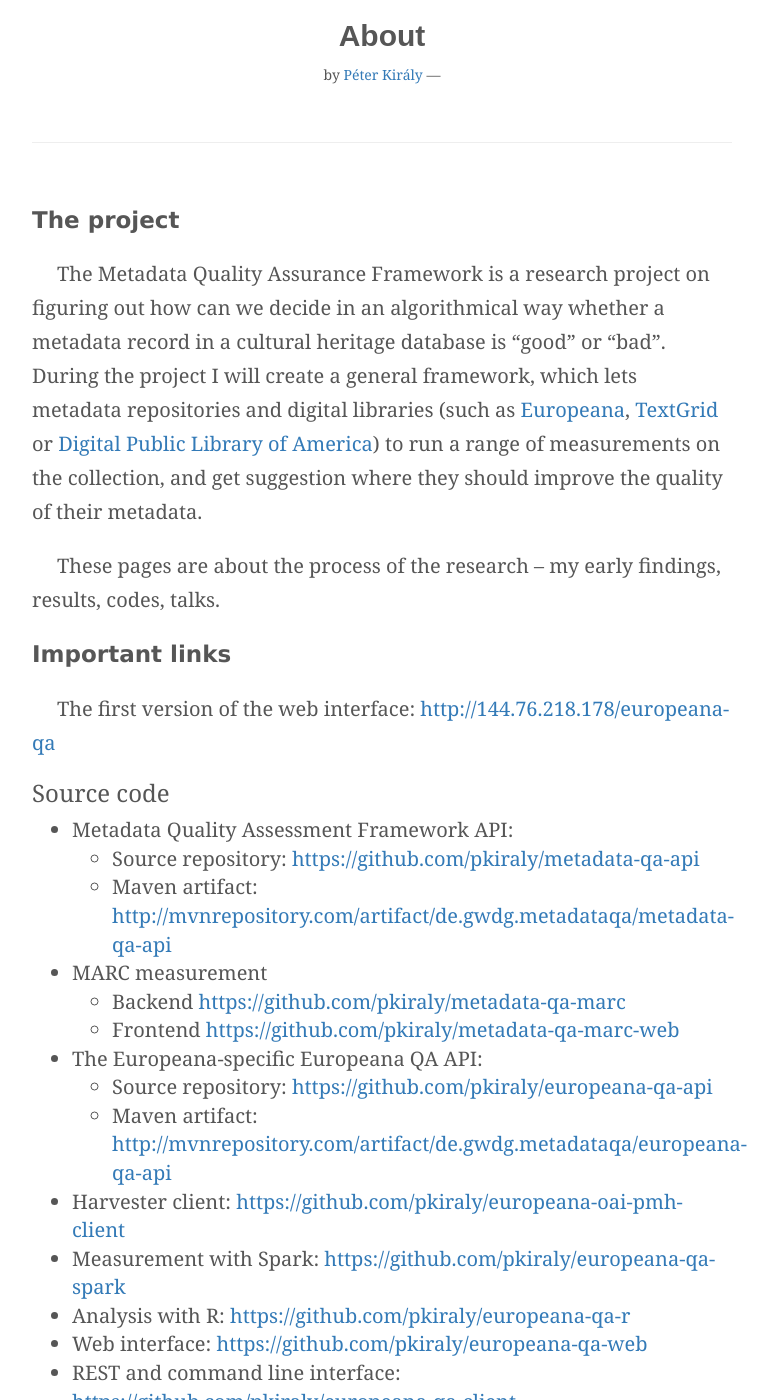
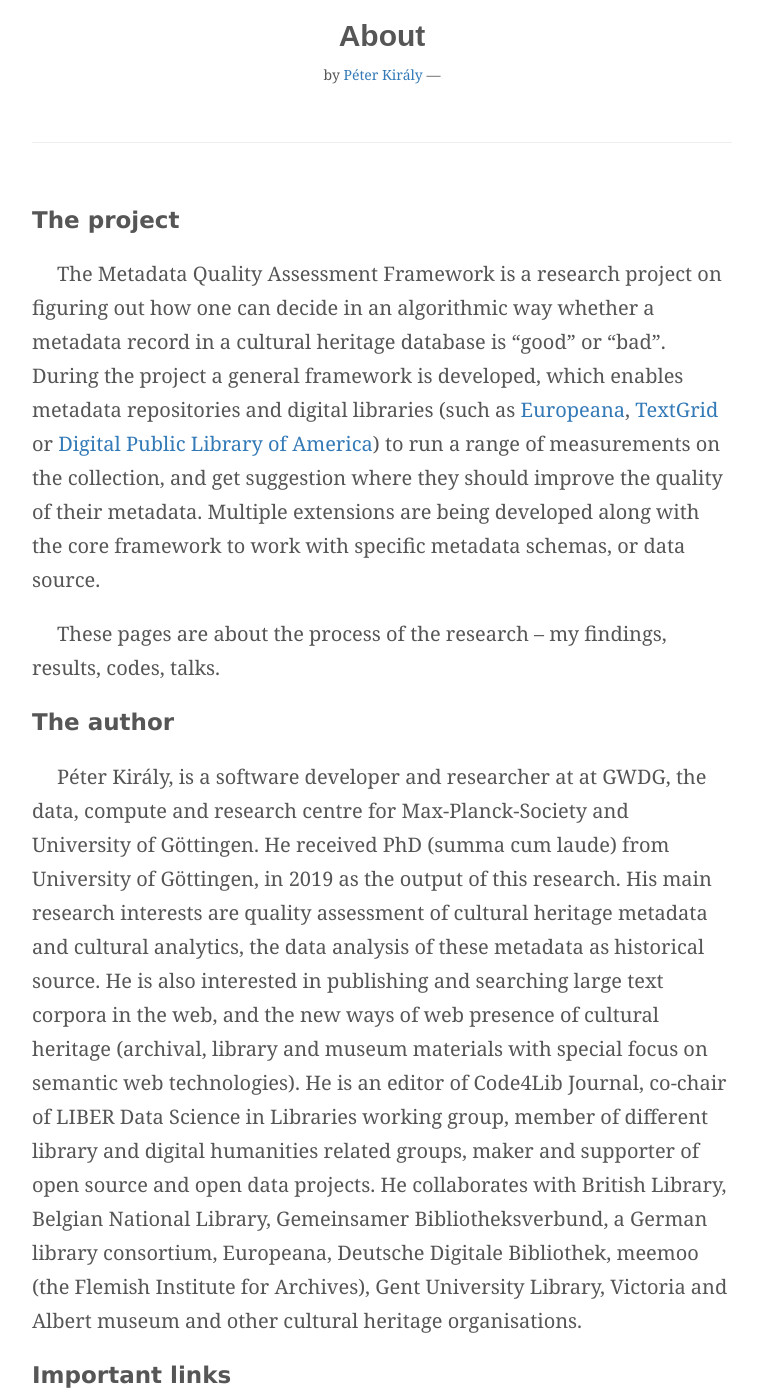
Before and after one commit to pkiraly/pkiraly.github.io, a Jekyll site: the page built from about.md, in a window 1280 px wide and 1400 px high, scrolled down 256 px. Shown: the whole window, without its empty margins (258-1036 px from the left). Built offline with Jekyll 4.4.1, drawn with Linux system fonts in a browser that asks for light colours; nearby versions of some CDN libraries; some web fonts are replaced; comment, search, counter and statistics services are not loaded; some of the changed text lies outside the part shown.

Commit message:
Extend the bio

```diff
--- a/about.md
+++ b/about.md
@@ -19,9 +19,13 @@ p {
 
 ## The project
 
-The Metadata Quality Assurance Framework is a research project on figuring out how can we decide in an algorithmical way whether a metadata record in a cultural heritage database is "good" or "bad". During the project I will create a general framework, which lets metadata repositories and digital libraries (such as [Europeana](http://europeana.eu), [TextGrid](http://textgrid.de) or [Digital Public Library of America](http://dp.la)) to run a range of measurements on the collection, and get suggestion where they should improve the quality of their metadata.
+The Metadata Quality Assessment Framework is a research project on figuring out how one can decide in an algorithmic way whether a metadata record in a cultural heritage database is "good" or "bad". During the project a general framework is developed, which enables metadata repositories and digital libraries (such as [Europeana](http://europeana.eu), [TextGrid](http://textgrid.de) or [Digital Public Library of America](http://dp.la)) to run a range of measurements on the collection, and get suggestion where they should improve the quality of their metadata. Multiple extensions are being developed along with the core framework to work with specific metadata schemas, or data source.
 
-These pages are about the process of the research -- my early findings, results, codes, talks.
+These pages are about the process of the research -- my findings, results, codes, talks.
+
+## The author
+Péter Király, is a software developer and researcher at at GWDG, the data, compute and research centre for Max-Planck-Society and University of Göttingen. He received PhD (summa cum laude) from University of Göttingen, in 2019 as the output of this research. His main research interests are quality assessment of cultural heritage metadata and cultural analytics, the data analysis of these metadata as historical source. He is also interested in publishing and searching large text corpora in the web, and the new ways of web presence of cultural heritage (archival, library and museum materials with special focus on semantic web technologies). He is an editor of Code4Lib Journal, co-chair of LIBER Data Science in Libraries working group, member of different library and digital humanities related groups, maker and supporter of open source and open data projects. He collaborates with British Library, Belgian National Library, Gemeinsamer Bibliotheksverbund, a German library consortium, Europeana, Deutsche Digitale Bibliothek, meemoo (the Flemish Institute for Archives), Gent University Library, Victoria and Albert museum and other cultural heritage organisations.
+
 
 ## Important links
 
@@ -204,9 +208,15 @@ of Digital Libraries, TPDL 2022 Padua, Italy, September 20–23, 2022, Proceedin
 
 <!-- span id="badgeCont105"><script type="text/javascript" src="https://publons.com/mashlets?el=badgeCont105&rid=AAW-9289-2021"></script></span -->
 
-## About me
-My name is Péter Király, and I am a software developer, analyst. My main interests are publishing and searching large text corporas in the web, and the new ways of web presence of cultural heritage (mainly library and archival materials with special focus on semantic web technologies). You can reach me via the methods listed in the [contact page](/contact).
 
 ## Sponsors
 
-Thanks to [GWDG](http://gwdg.de) for supporting my research in different ways, to [Europeana](https://europeana.eu) and [eTRAP](https://www.etrap.eu/) research group for using their computers, to JetBrains s.r.o. for [IntelliJ IDEA](https://www.jetbrains.com/idea/) community licence, to developers of Open Source software packages, and infrastructure services I used in the research, and to Open Data publishers for their data.
+Thanks to
+* [GWDG](http://gwdg.de) for supporting my research in different ways,
+* to [Europeana](https://europeana.eu) and [eTRAP](https://www.etrap.eu/) research group for using their computers,
+* to JetBrains s.r.o. for [IntelliJ IDEA](https://www.jetbrains.com/idea/) community licence,
+* to [British Library](https://www.bl.uk/), [KBR, the Belgian National Library](https://kbr.be) and [Gemeinsamer Bibliotheksverbund](https://www.gbv.de/) for supporting the developments of [QA catalogue](https://github.com/pkiraly/metadata-qa-marc) and for [Deutsche Digitale Bibliothek](https://www.deutsche-digitale-bibliothek.de/) for supporting the developments of [Metadata Quality Assessment Framework](https://github.com/pkiraly/metadata-qa-api),
+* to developers of Open Source software packages, and infrastructure services I used in the research, and
+* to Open Data publishers for their data.
+
+You can reach me via the methods listed in the [contact page](/contact).
```
